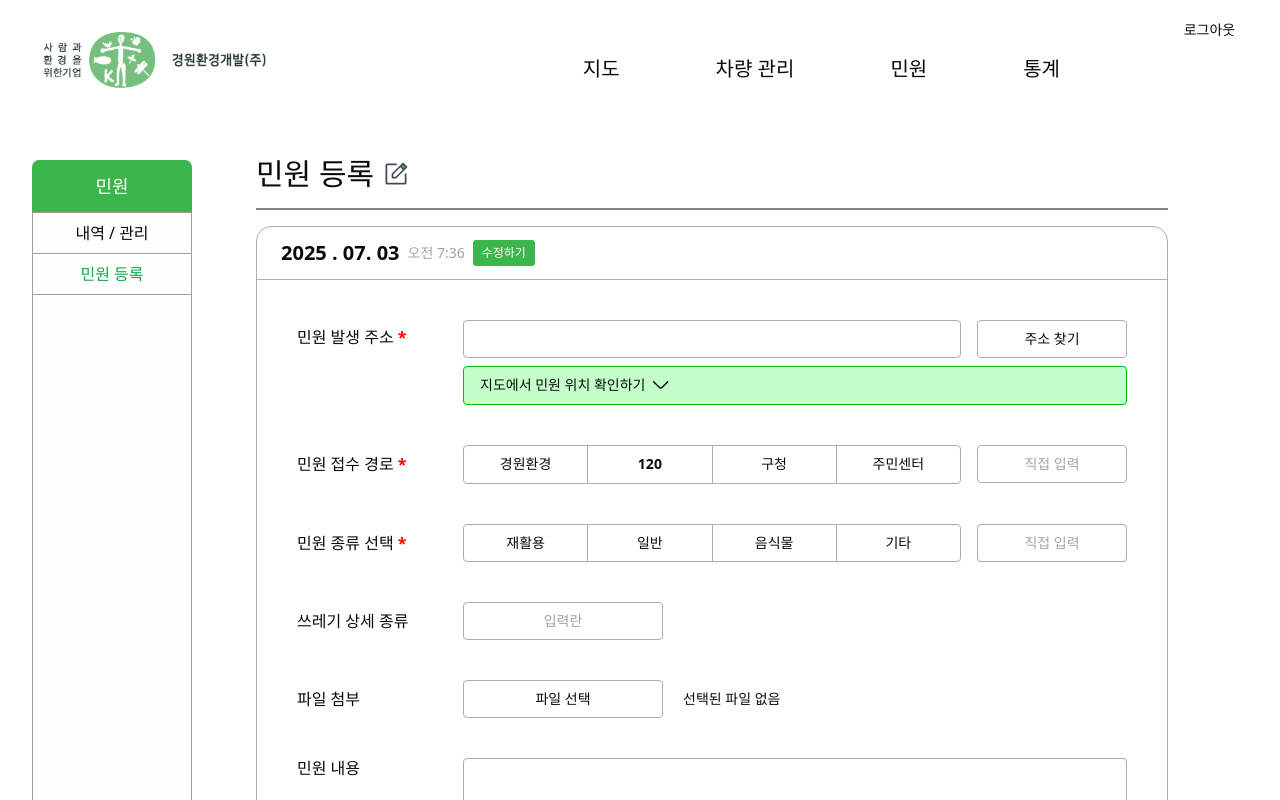
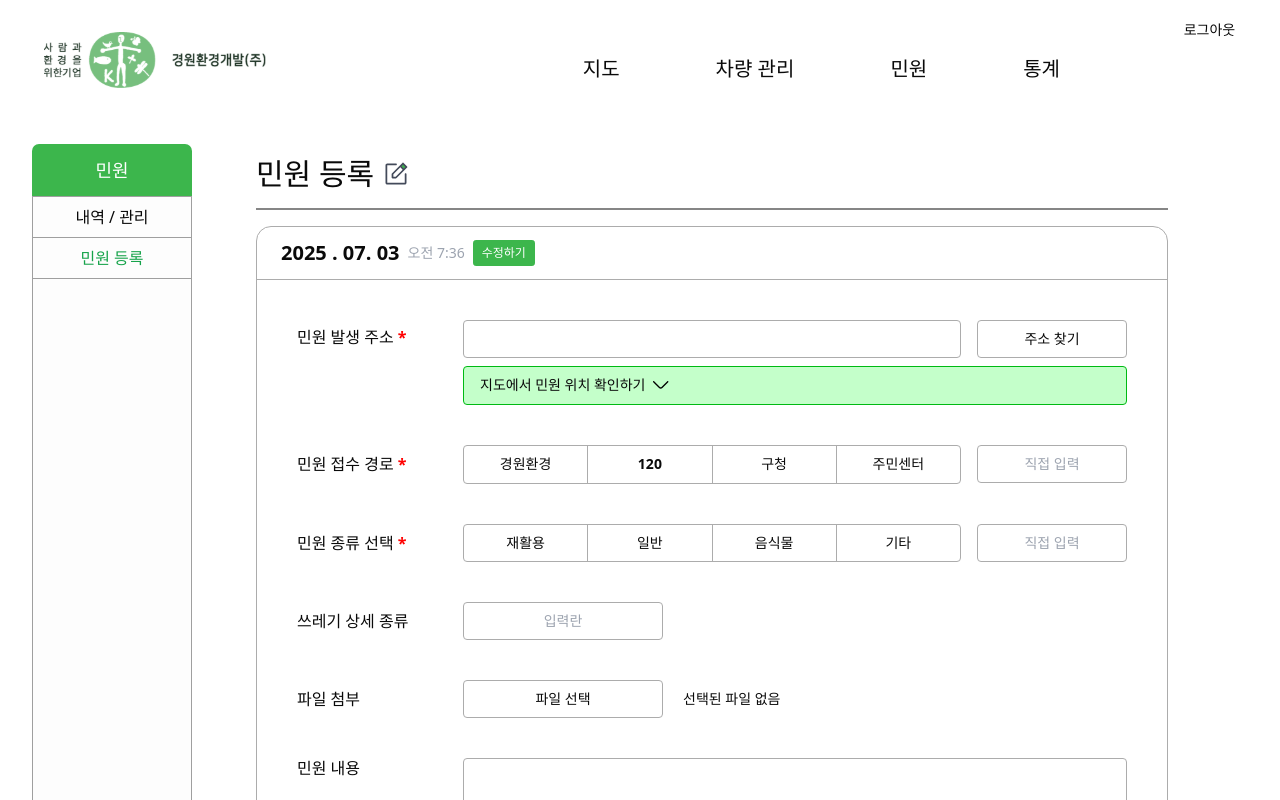
Before and after one commit to Gyeongwon-Environment-Web-and-App/IDON-Frontend, a React (Vite) app: page /complaints in a window 1280 px wide. Shown: the top 800 px of the page. Built offline with nearby package versions, Linux system fonts and the light colour scheme.

Commit message:
style: minimal change

```diff
--- a/src/components/PageLayout.tsx
+++ b/src/components/PageLayout.tsx
@@ -26,7 +26,7 @@ const PageLayout: React.FC<PageLayoutProps> = ({
 }) => {
   return (
     <div className="flex max-w-screen mx-0 md:mx-[2rem] 2xl:mx-[19rem] xxs:-pt-5 xs:pt-10 md:pt-0 w-full">
-      <div className="max-h-[90vh] hidden md:block md:pt-7">
+      <div className="max-h-[90vh] hidden md:block md:pt-3">
         <div className="rounded-t-[7px] bg-darker-green text-white font-bold text-lg text-center py-3">
           {title}
         </div>
--- a/src/pages/MapOverview.tsx
+++ b/src/pages/MapOverview.tsx
@@ -1,4 +1,3 @@
-import React from "react";
 import MapSideMenu from "@/components/MapSideMenu";
 import { SidebarProvider } from "@/components/ui/sidebar";
 
```
